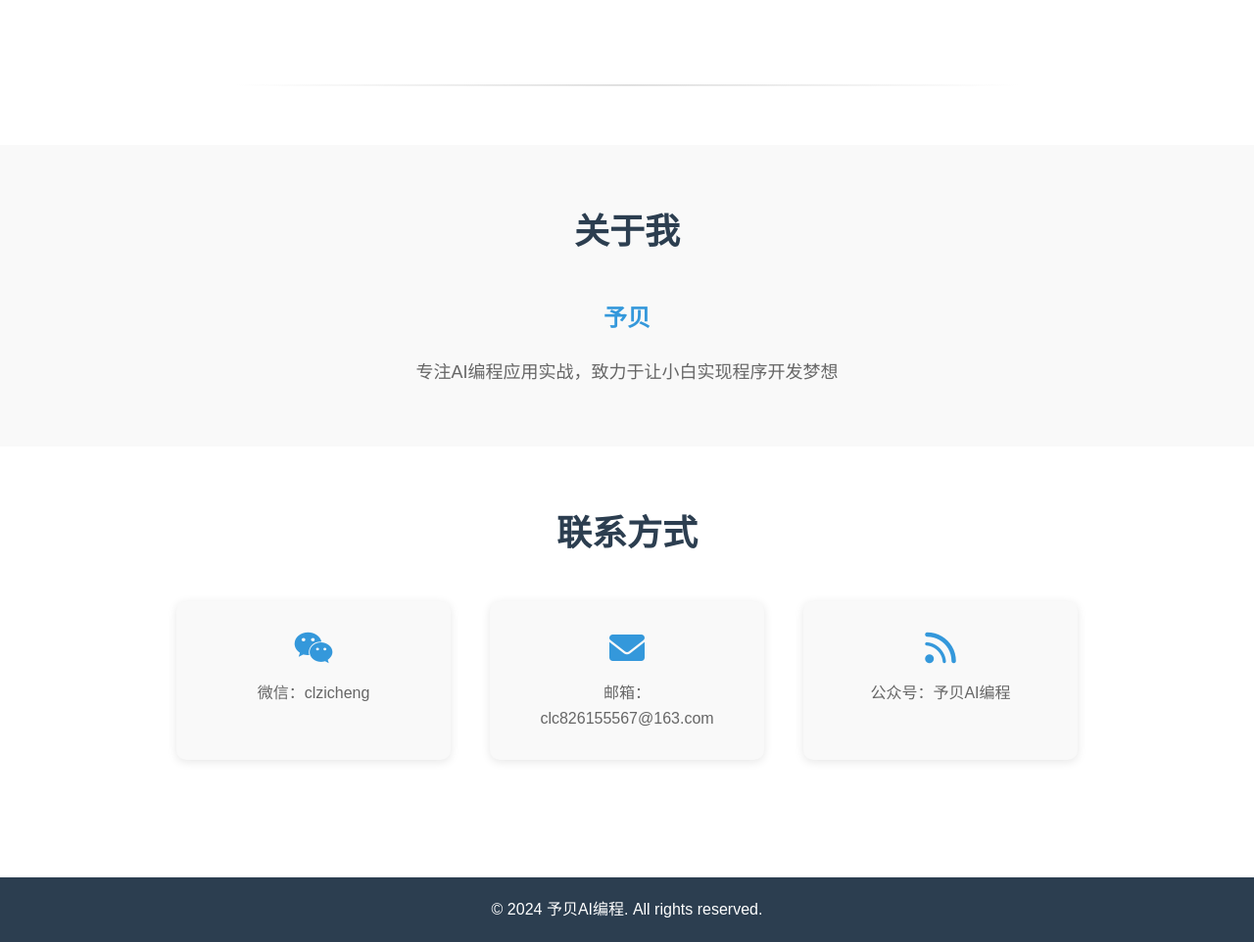
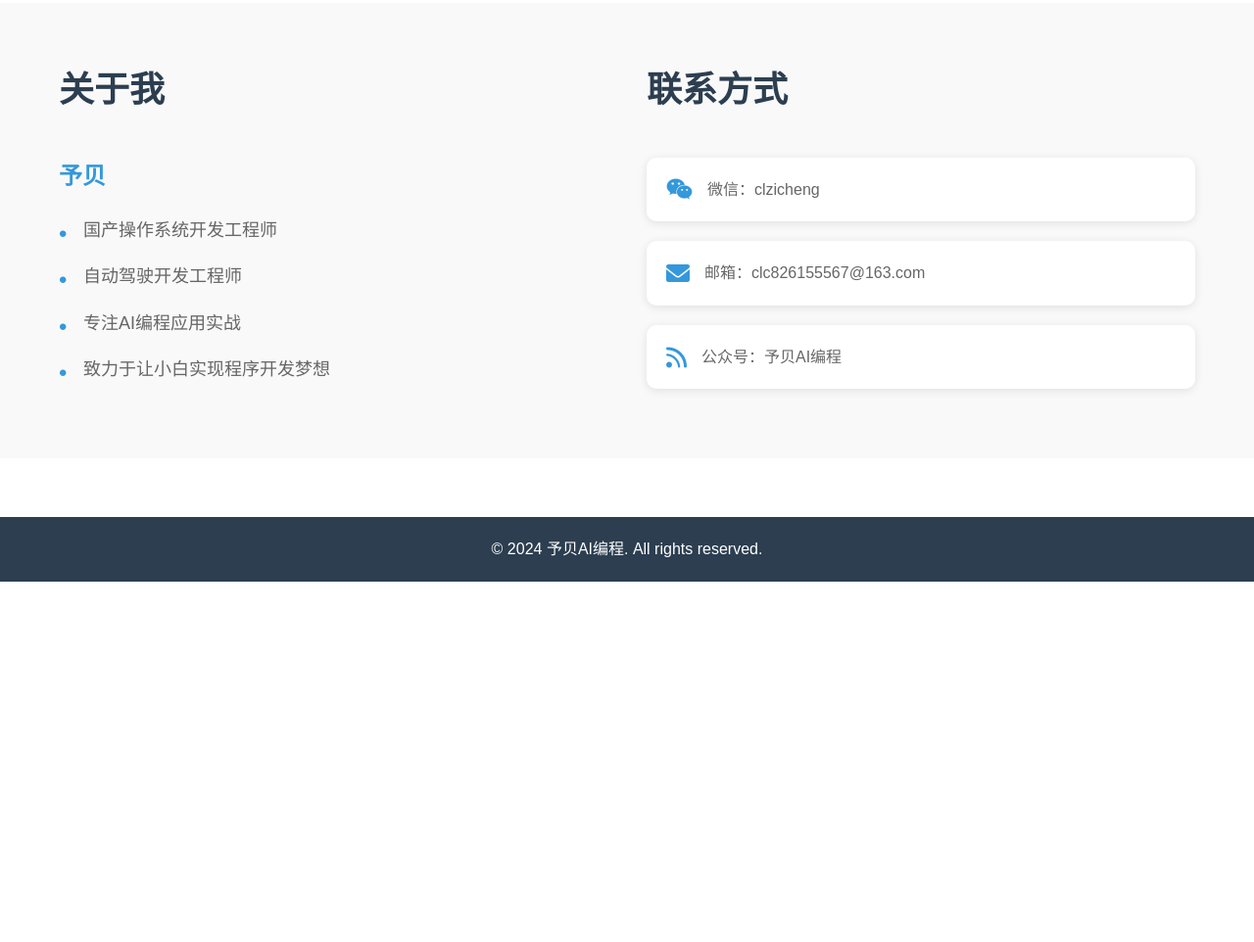
Before and after one commit to clcmj/website, a plain HTML site: page index.html in a window 1280 px wide. Shown: the part 1136-2098 px from the top of the page at 98% size. After the commit the page ends 1730 px from the top, so only its background shows below. Drawn offline with Linux system fonts and the light colour scheme.

Commit message:
优化网站布局：1. 调整首页标语区域高度和居中效果 2. 恢复导航栏标题

```diff
--- a/index.html
+++ b/index.html
@@ -19,7 +19,7 @@
                     <li><a href="#about">关于我</a></li>
                     <li><a href="#contact">联系方式</a></li>
                 </ul>
-                <a href="https://github.com/clcmj" target="_blank" class="github-link">
+                <a href="https://github.com/clcmj/website" target="_blank" class="github-link">
                     <i class="fab fa-github"></i>
                 </a>
             </div>
@@ -29,7 +29,6 @@
     <!-- 首页区域 -->
     <section id="home" class="hero">
         <div class="container">
-            <h1>予贝AI编程</h1>
             <p class="tagline">专注AI编程应用实战，致力于让小白实现程序开发梦想</p>
         </div>
     </section>
@@ -47,22 +46,28 @@
     <!-- 分隔线 -->
     <div class="divider"></div>
 
+    <!-- 关于我和联系方式并排显示 -->
+    <section class="info-section">
+        <div class="container">
+            <div class="info-grid">
                 <!-- 关于我 -->
-    <section id="about" class="about">
-        <div class="container">
+                <div class="about">
                     <h2>关于我</h2>
                     <div class="about-content">
                         <div class="profile-info">
                             <h3>予贝</h3>
-                    <p>专注AI编程应用实战，致力于让小白实现程序开发梦想</p>
+                            <ul class="experience-list">
+                                <li>国产操作系统开发工程师</li>
+                                <li>自动驾驶开发工程师</li>
+                                <li>专注AI编程应用实战</li>
+                                <li>致力于让小白实现程序开发梦想</li>
+                            </ul>
                         </div>
                     </div>
                 </div>
-    </section>
 
                 <!-- 联系方式 -->
-    <section id="contact" class="contact">
-        <div class="container">
+                <div class="contact">
                     <h2>联系方式</h2>
                     <div class="contact-info">
                         <div class="contact-item">
@@ -79,6 +84,8 @@
                         </div>
                     </div>
                 </div>
+            </div>
+        </div>
     </section>
 
     <!-- 页脚 -->
--- a/styles/main.css
+++ b/styles/main.css
@@ -61,6 +61,9 @@ body {
     color: #2c3e50;
     font-weight: 500;
     transition: color 0.3s;
+    font-size: 16px;
+    line-height: 70px;
+    display: inline-block;
 }
 
 .nav-links a:hover {
@@ -68,11 +71,16 @@ body {
 }
 
 .github-link {
-    font-size: 24px;
     color: #2c3e50;
+    text-decoration: none;
     transition: color 0.3s;
     display: flex;
     align-items: center;
+    height: 70px;
+}
+
+.github-link i {
+    font-size: 20px;
 }
 
 .github-link:hover {
@@ -83,35 +91,21 @@ body {
 .hero {
     background: linear-gradient(135deg, #3498db, #2c3e50);
     color: white;
-    padding: 120px 0 80px;
-    text-align: center;
+    height: 120px;
+    display: flex;
+    align-items: center;
+    justify-content: center;
     margin-bottom: 60px;
-}
-
-.hero h1 {
-    font-size: 48px;
-    margin-bottom: 20px;
+    margin-top: 70px;
 }
 
 .hero .tagline {
     font-size: 24px;
     max-width: 800px;
     margin: 0 auto;
-}
-
-.cta-button {
-    display: inline-block;
-    padding: 15px 40px;
-    background-color: #fff;
-    color: #3498db;
-    text-decoration: none;
-    border-radius: 30px;
-    font-weight: bold;
-    transition: transform 0.3s;
-}
-
-.cta-button:hover {
-    transform: translateY(-3px);
+    line-height: 1.5;
+    padding: 0 20px;
+    text-align: center;
 }
 
 /* 产品展示区域样式 */
@@ -140,23 +134,34 @@ body {
     max-width: 800px;
 }
 
-/* 关于我部分样式 */
-.about {
+/* 信息区域（关于我和联系方式）布局 */
+.info-section {
     padding: 60px 0;
     background-color: #f9f9f9;
 }
 
+.info-grid {
+    display: grid;
+    grid-template-columns: 1fr 1fr;
+    gap: 40px;
+    max-width: 1200px;
+    margin: 0 auto;
+}
+
+/* 关于我部分样式 */
+.about {
+    padding: 0;
+}
+
 .about h2 {
-    text-align: center;
+    text-align: left;
     font-size: 36px;
     margin-bottom: 40px;
     color: #2c3e50;
 }
 
 .about-content {
-    max-width: 800px;
-    margin: 0 auto;
-    text-align: center;
+    text-align: left;
 }
 
 .profile-info h3 {
@@ -165,42 +170,57 @@ body {
     color: #3498db;
 }
 
-.profile-info p {
+.experience-list {
+    list-style: none;
+    padding: 0;
+}
+
+.experience-list li {
     font-size: 18px;
     color: #666;
     line-height: 1.8;
+    margin-bottom: 15px;
+    position: relative;
+    padding-left: 25px;
+}
+
+.experience-list li::before {
+    content: "•";
+    color: #3498db;
+    font-size: 24px;
+    position: absolute;
+    left: 0;
+    top: -2px;
 }
 
 /* 联系方式部分样式 */
 .contact {
-    padding: 60px 0;
-    background-color: #fff;
+    padding: 0;
 }
 
 .contact h2 {
-    text-align: center;
+    text-align: left;
     font-size: 36px;
     margin-bottom: 40px;
     color: #2c3e50;
 }
 
 .contact-info {
-    display: flex;
-    justify-content: center;
-    flex-wrap: wrap;
-    gap: 40px;
-    max-width: 1000px;
-    margin: 0 auto;
+    display: grid;
+    grid-template-columns: 1fr;
+    gap: 20px;
 }
 
 .contact-item {
-    text-align: center;
-    padding: 30px;
-    background: #f9f9f9;
+    text-align: left;
+    padding: 20px;
+    background: white;
     border-radius: 10px;
     box-shadow: 0 2px 10px rgba(0,0,0,0.1);
-    width: 280px;
     transition: transform 0.3s;
+    display: flex;
+    align-items: center;
+    gap: 15px;
 }
 
 .contact-item:hover {
@@ -208,14 +228,15 @@ body {
 }
 
 .contact-item i {
-    font-size: 36px;
+    font-size: 24px;
     color: #3498db;
-    margin-bottom: 15px;
+    margin: 0;
 }
 
 .contact-item p {
     font-size: 16px;
     color: #666;
+    margin: 0;
 }
 
 /* 页脚样式 */
@@ -237,22 +258,34 @@ footer {
         margin-left: auto;
     }
 
-    .hero h1 {
-        font-size: 36px;
+    .hero .tagline {
+        font-size: 22px;
+        padding: 0 20px;
     }
 
-    .hero .tagline {
-        font-size: 20px;
+    .info-grid {
+        grid-template-columns: 1fr;
+    }
+
+    .about h2,
+    .contact h2 {
+        text-align: center;
+        font-size: 28px;
+    }
+
+    .about-content {
+        text-align: center;
+    }
+
+    .experience-list li {
+        text-align: left;
     }
 
     .contact-info {
-        flex-direction: column;
-        align-items: center;
+        max-width: 100%;
     }
 
-    .products h2,
-    .about h2,
-    .contact h2 {
-        font-size: 28px;
+    .contact-item {
+        width: 100%;
     }
 }
```
Also changed, not shown: 1 other file. Lines whose indentation alone changed are shown as unchanged.
